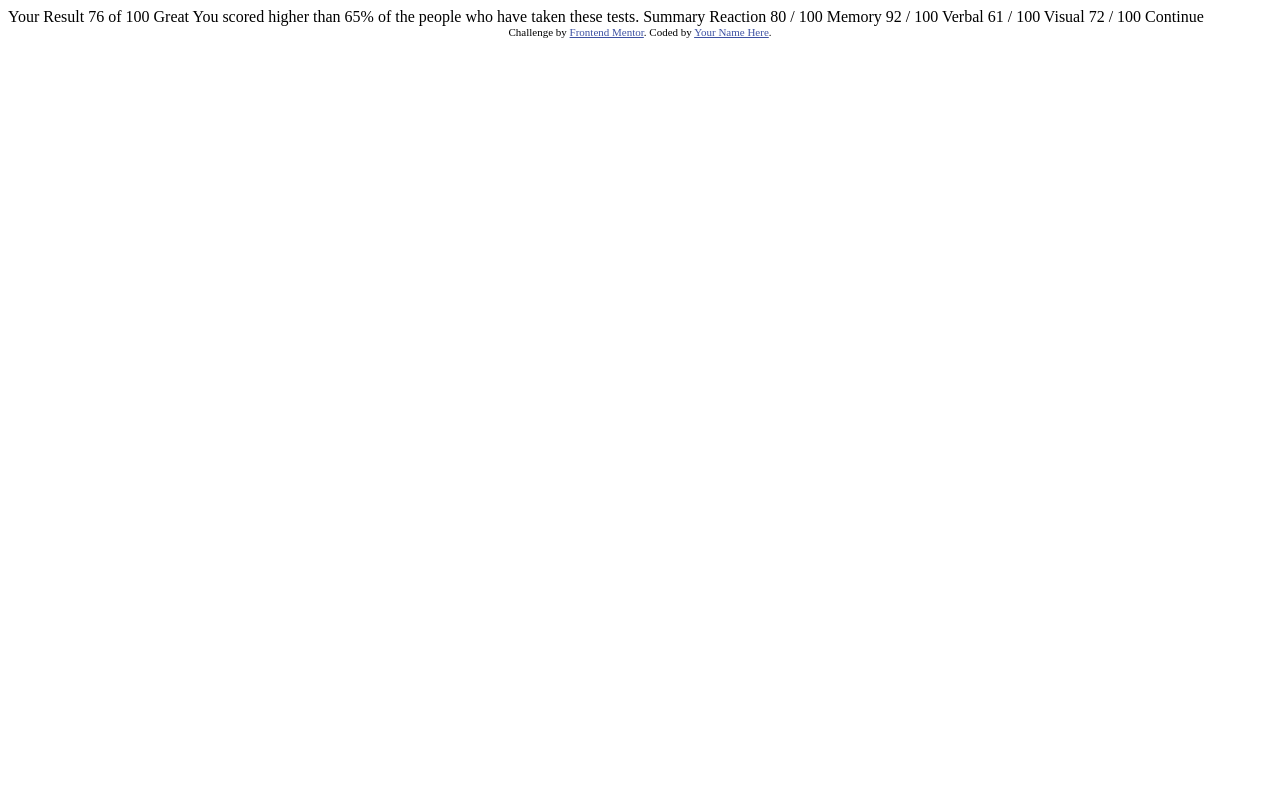
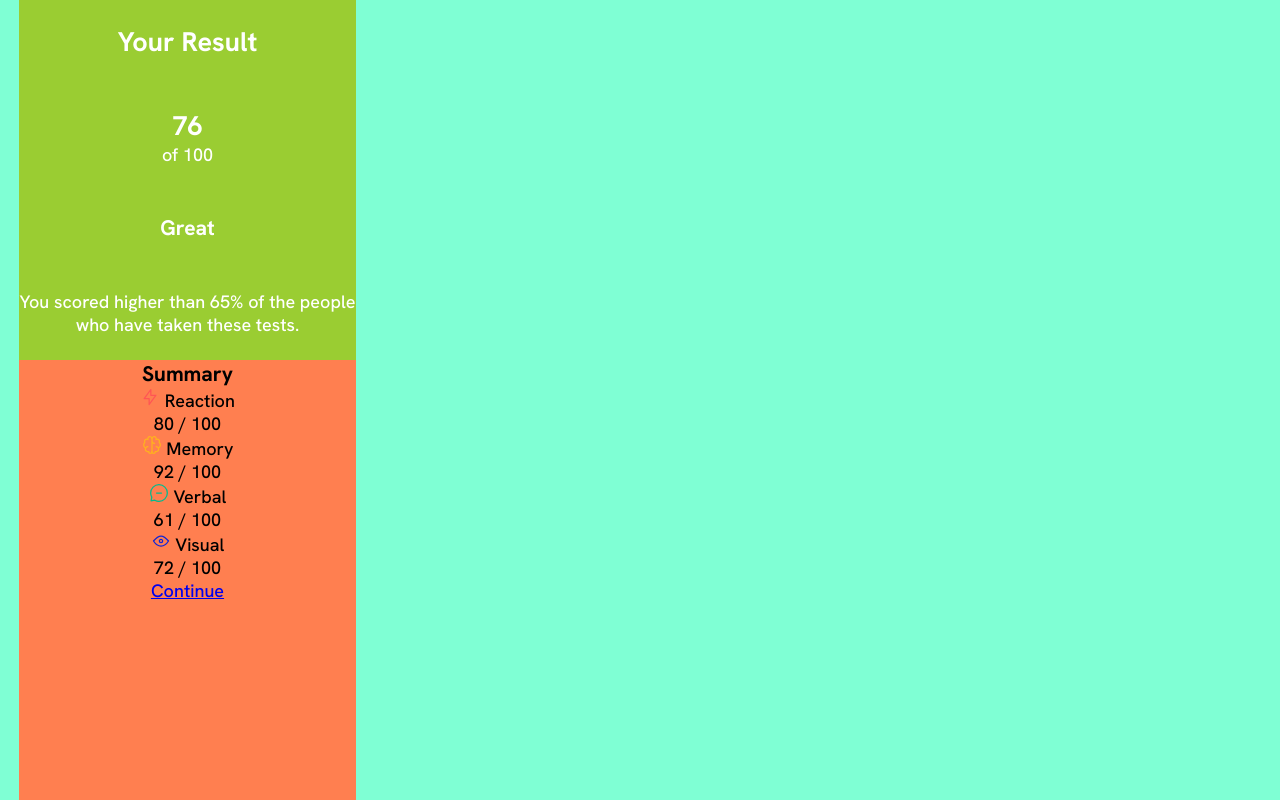
Before and after one commit to Auvieux/Results-summary-component, a plain HTML site: page index.html in a window 1280 px wide. Drawn offline with Linux system fonts and the light colour scheme.

Commit message:
primeros cambios

```diff
--- a/index.html
+++ b/index.html
@@ -2,20 +2,53 @@
 <html lang="en">
 <head>
   <meta charset="UTF-8">
-  <meta name="viewport" content="width=device-width, initial-scale=1.0"> <!-- displays site properly based on user's device -->
-
+  <meta name="viewport" content="width=device-width, initial-scale=1.0">
   <link rel="icon" type="image/png" sizes="32x32" href="./assets/images/favicon-32x32.png">
-
+  <link rel="stylesheet" href="styles.css">
   <title>Frontend Mentor | Results summary component</title>
-
-  <!-- Feel free to remove these styles or customise in your own stylesheet 👍 -->
-  <style>
-    .attribution { font-size: 11px; text-align: center; }
-    .attribution a { color: hsl(228, 45%, 44%); }
-  </style>
 </head>
 <body>
 
+  <section class="section">
+
+    <div class="result">
+      <h2 class="result-title">Your Result</h2>
+      <div class="circle">
+        <h1>76</h1>
+        <p>of 100</p>
+      </div>
+      <h3 class="clasification">Great</h3>
+      <p class="percent">You scored higher than 65% of the people who have taken these tests.</p>
+    </div>
+
+    <div class="summary">
+      <h3>Summary</h3>
+      <div class="items">
+        <img src="./assets/images/icon-reaction.svg" alt="">
+        <span>Reaction</span>
+        <div class="number"><span>80</span> / 100</div>
+      </div>
+      <div class="items">
+        <img src="./assets/images/icon-memory.svg" alt="">
+        <span>Memory</span>
+        <div class="number"><span>92</span> / 100</div>
+      </div>
+      <div class="items">
+        <img src="./assets/images/icon-verbal.svg" alt="">
+        <span>Verbal</span>
+        <div class="number"><span>61</span> / 100</div>
+      </div>
+      <div class="items">
+        <img src="./assets/images/icon-visual.svg" alt="">
+        <span>Visual</span>
+        <div class="number"><span>72</span> / 100</div>
+      </div>
+
+    <a href="#">Continue</a>
+    </div>
+  </section>
+
+<!--
   Your Result
   76
   of 100
@@ -38,10 +71,7 @@
   72 / 100
 
   Continue
+   -->
 
-  <div class="attribution">
-    Challenge by <a href="https://www.frontendmentor.io?ref=challenge" target="_blank">Frontend Mentor</a>.
-    Coded by <a href="#">Your Name Here</a>.
-  </div>
 </body>
 </html>
--- /dev/null
+++ b/styles.css
@@ -0,0 +1,59 @@
+@import url('https://fonts.googleapis.com/css2?family=Hanken+Grotesk:wght@500;700;800&display=swap');
+
+
+* {
+    margin: 0;
+    padding: 0;
+    box-sizing: border-box;
+}
+
+:root {
+
+    /* PRIMARY */
+    --Light-red: hsl(0, 100%, 67%);
+    --Orangey-yellow: hsl(39, 100%, 56%);
+    --Greenteal: hsl(166, 100%, 37%);
+    --Cobalt-blue: hsl(234, 85%, 45%);
+
+    /* GRADIENT */
+
+    --Light-slate-blue: hsl(252, 100%, 67%); /*(background)*/
+    --Light-royal-blue: hsl(241, 81%, 54%); /*(background)*/
+    --Violet-blue: hsla(256, 72%, 46%, 1); /*(circle)*/
+    --Persian-blue: hsla(241, 72%, 46%, 0); /*(circle)*/
+
+    /* NEUTRAL */
+
+    --White: hsl(0, 0%, 100%);
+    --Pale-blue: hsl(221, 100%, 96%);
+    --Light-lavender: hsl(241, 100%, 89%);
+    --Dark-gray-blue: hsl(224, 30%, 27%);
+}
+
+body {
+    width: 375px;
+    background-color: aquamarine;
+    height: 100vh;
+    text-align: center;
+    font-size: 18px;
+    font-family: 'Hanken Grotesk', sans-serif;
+}
+
+.section {
+    width: 90%;
+    margin: auto;
+}
+
+.result {
+    height: 45vh;
+    background-color: yellowgreen;
+    color: var(--White);
+    display: flex;
+    flex-direction: column;
+    justify-content: space-around;
+}
+
+.summary {
+    height: 55vh;
+    background-color: coral;
+}
```
